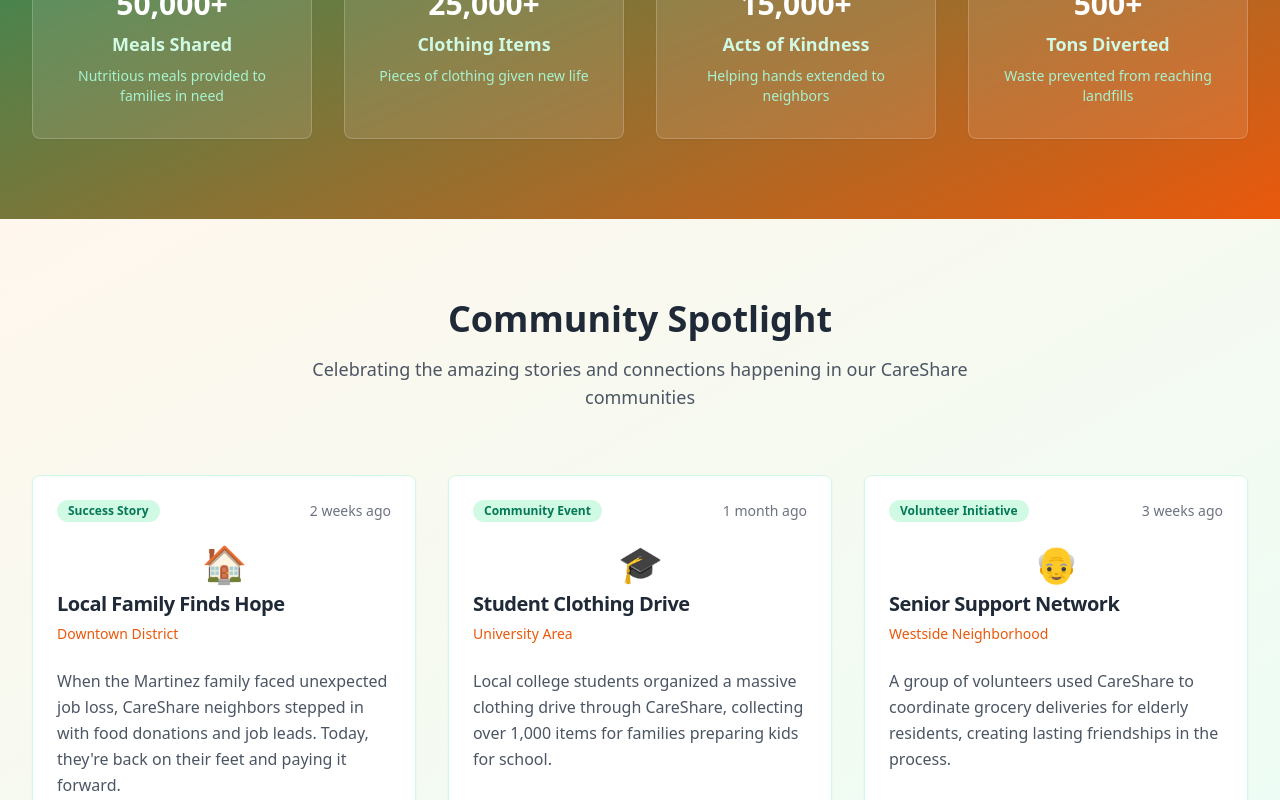
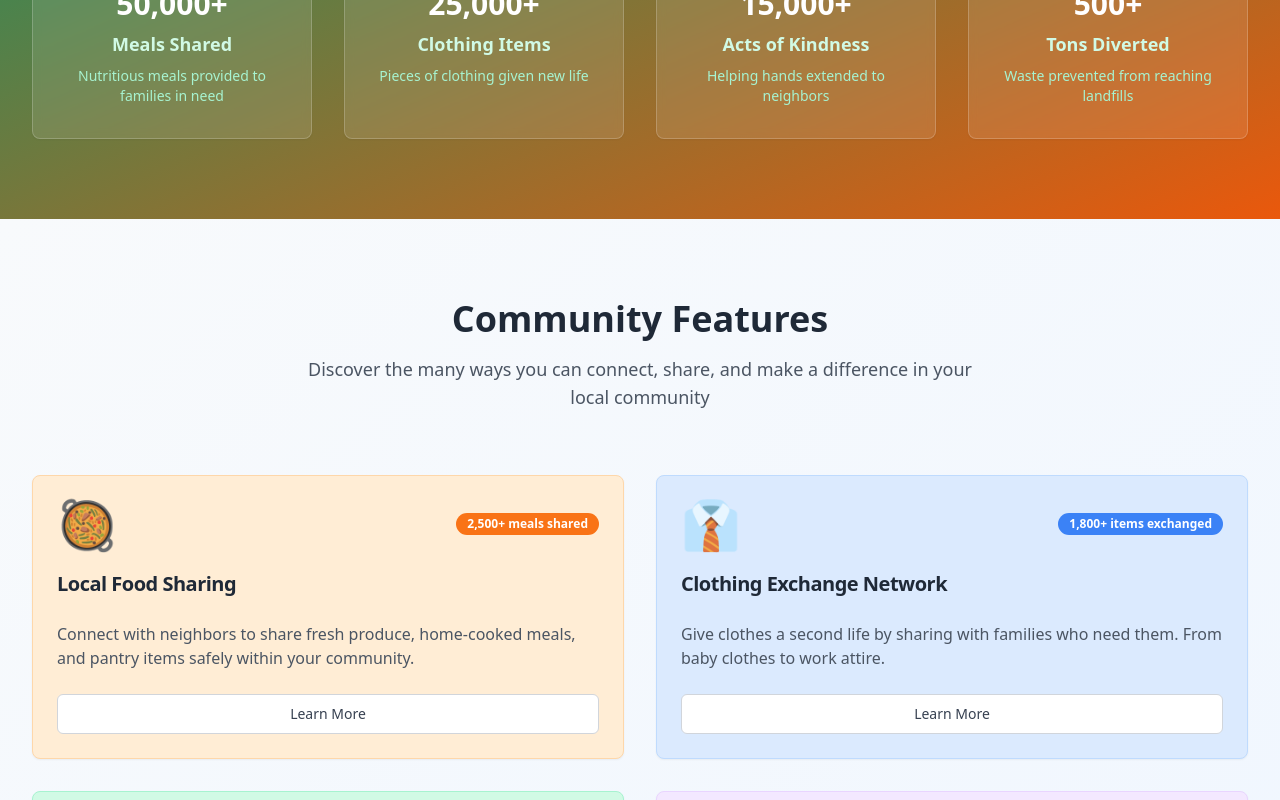
Before and after one commit to MahediBuilds/CareShareV2, a React (Vite) app: page / in a window 1280 px wide. Shown: the part 2000-2800 px from the top of the page. Built offline with nearby package versions, Linux system fonts and the light colour scheme.

Commit message:
Refactor CommunitySpotlight component
The AI removed the existing content of the `CommunitySpotlight` component and added new content.

```diff
--- /dev/null
+++ b/src/components/CommunityFeatures.tsx
@@ -0,0 +1,93 @@
+
+import React from 'react';
+import { Card, CardContent, CardHeader, CardTitle } from '@/components/ui/card';
+import { Button } from '@/components/ui/button';
+import { Badge } from '@/components/ui/badge';
+
+const CommunityFeatures = () => {
+  const features = [
+    {
+      title: "Local Food Sharing",
+      description: "Connect with neighbors to share fresh produce, home-cooked meals, and pantry items safely within your community.",
+      icon: "🥘",
+      stats: "2,500+ meals shared",
+      color: "bg-orange-100 border-orange-200",
+      badgeColor: "bg-orange-500"
+    },
+    {
+      title: "Clothing Exchange Network",
+      description: "Give clothes a second life by sharing with families who need them. From baby clothes to work attire.",
+      icon: "👔",
+      stats: "1,800+ items exchanged",
+      color: "bg-blue-100 border-blue-200",
+      badgeColor: "bg-blue-500"
+    },
+    {
+      title: "Neighbor Helping Hands",
+      description: "Offer or request help with daily tasks like grocery shopping, pet sitting, or moving assistance.",
+      icon: "🤲",
+      stats: "850+ acts of kindness",
+      color: "bg-emerald-100 border-emerald-200",
+      badgeColor: "bg-emerald-500"
+    },
+    {
+      title: "Community Events Hub",
+      description: "Organize and join local events, from neighborhood cleanups to potluck dinners and skill sharing.",
+      icon: "🎉",
+      stats: "200+ events hosted",
+      color: "bg-purple-100 border-purple-200",
+      badgeColor: "bg-purple-500"
+    }
+  ];
+
+  return (
+    <section className="py-20 bg-gradient-to-br from-slate-50 to-blue-50">
+      <div className="max-w-7xl mx-auto px-4 sm:px-6 lg:px-8">
+        <div className="text-center mb-16">
+          <h2 className="text-3xl md:text-4xl font-bold text-gray-800 mb-4">
+            Community Features
+          </h2>
+          <p className="text-lg text-gray-600 max-w-2xl mx-auto">
+            Discover the many ways you can connect, share, and make a difference in your local community
+          </p>
+        </div>
+
+        <div className="grid grid-cols-1 md:grid-cols-2 gap-8">
+          {features.map((feature, index) => (
+            <Card key={index} className={`${feature.color} hover:shadow-xl transition-all duration-300 hover:-translate-y-1`}>
+              <CardHeader>
+                <div className="flex items-center justify-between mb-4">
+                  <div className="text-5xl">{feature.icon}</div>
+                  <Badge className={`${feature.badgeColor} text-white`}>
+                    {feature.stats}
+                  </Badge>
+                </div>
+                <CardTitle className="text-xl text-gray-800">{feature.title}</CardTitle>
+              </CardHeader>
+              <CardContent>
+                <p className="text-gray-600 mb-6">{feature.description}</p>
+                <Button
+                  variant="outline"
+                  className="w-full border-gray-300 text-gray-700 hover:bg-white/80"
+                >
+                  Learn More
+                </Button>
+              </CardContent>
+            </Card>
+          ))}
+        </div>
+
+        <div className="text-center mt-12">
+          <Button
+            size="lg"
+            className="bg-gradient-to-r from-emerald-500 to-blue-500 hover:from-emerald-600 hover:to-blue-600 text-white px-8 py-3"
+          >
+            Explore All Features
+          </Button>
+        </div>
+      </div>
+    </section>
+  );
+};
+
+export default CommunityFeatures;
--- a/src/pages/Homepage.tsx
+++ b/src/pages/Homepage.tsx
@@ -1,4 +1,3 @@
-
 import React from 'react';
 import { Link } from 'react-router-dom';
 import { Button } from '@/components/ui/button';
@@ -9,7 +8,7 @@ import TestimonialsSection from '@/components/TestimonialsSection';
 import FAQSection from '@/components/FAQSection';
 import HowItWorksSection from '@/components/HowItWorksSection';
 import ImpactSection from '@/components/ImpactSection';
-import CommunitySpotlight from '@/components/CommunitySpotlight';
+import CommunityFeatures from '@/components/CommunityFeatures';
 import NewsletterSection from '@/components/NewsletterSection';
 
 const Homepage = () => {
@@ -133,8 +132,8 @@ const Homepage = () => {
         {/* Impact Section */}
         <ImpactSection />
 
-        {/* Community Spotlight */}
-        <CommunitySpotlight />
+        {/* Community Features */}
+        <CommunityFeatures />
 
         {/* Stats Section */}
         <section className="py-20 bg-white">
```
